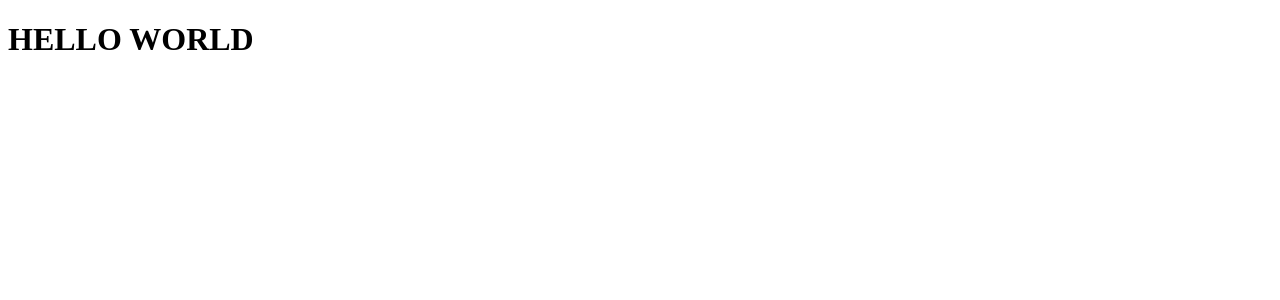
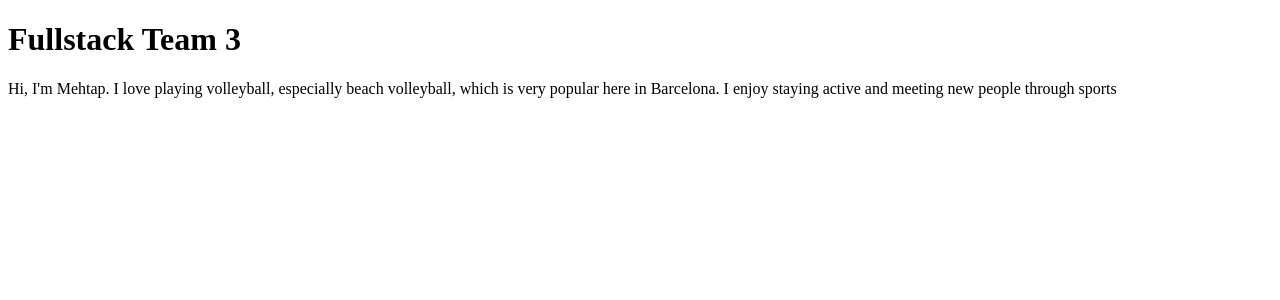
Before and after one commit to morgharrisx/fullstack-3, a React (Create React App) app in the folder frontend/: page / in a window 1280 px wide. Shown: the top 300 px of the page. Built offline with nearby package versions, Linux system fonts and the light colour scheme.

Commit message:
Step-3 of the requirements done

```diff
--- a/frontend/src/App.js
+++ b/frontend/src/App.js
@@ -3,7 +3,8 @@ import './App.css';
 function App() {
   return (
     <div className="App">
-      <h1>HELLO WORLD</h1>
+      <h1>Fullstack Team 3</h1>
+      <p>Hi, I'm Mehtap. I love playing volleyball, especially beach volleyball, which is very popular here in Barcelona. I enjoy staying active and meeting new people through sports </p>
     </div>
   );
 }
```
